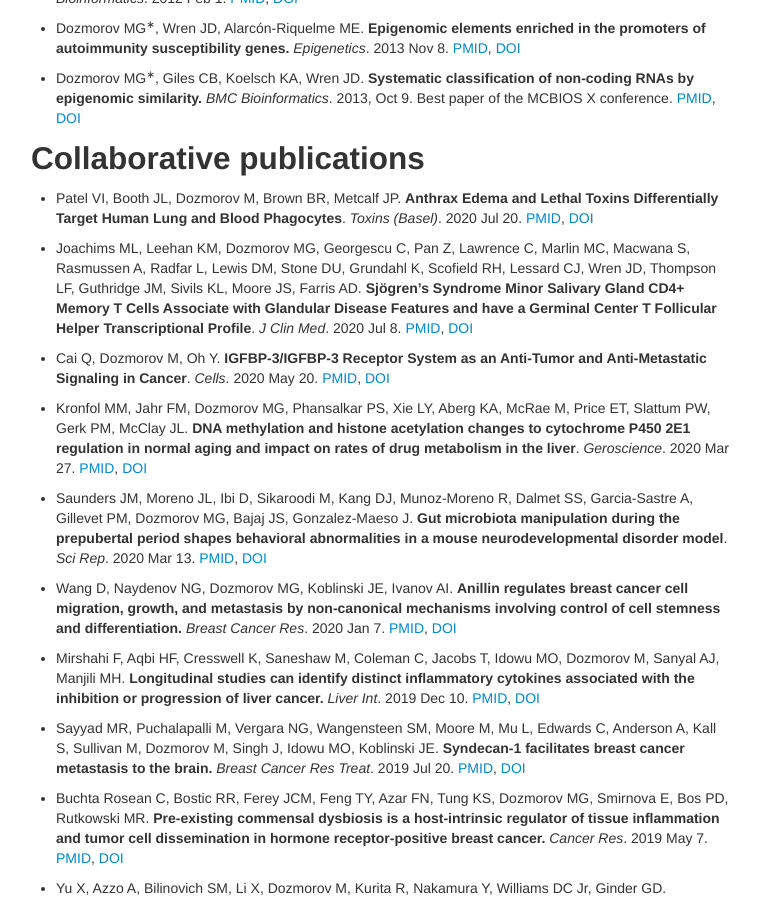
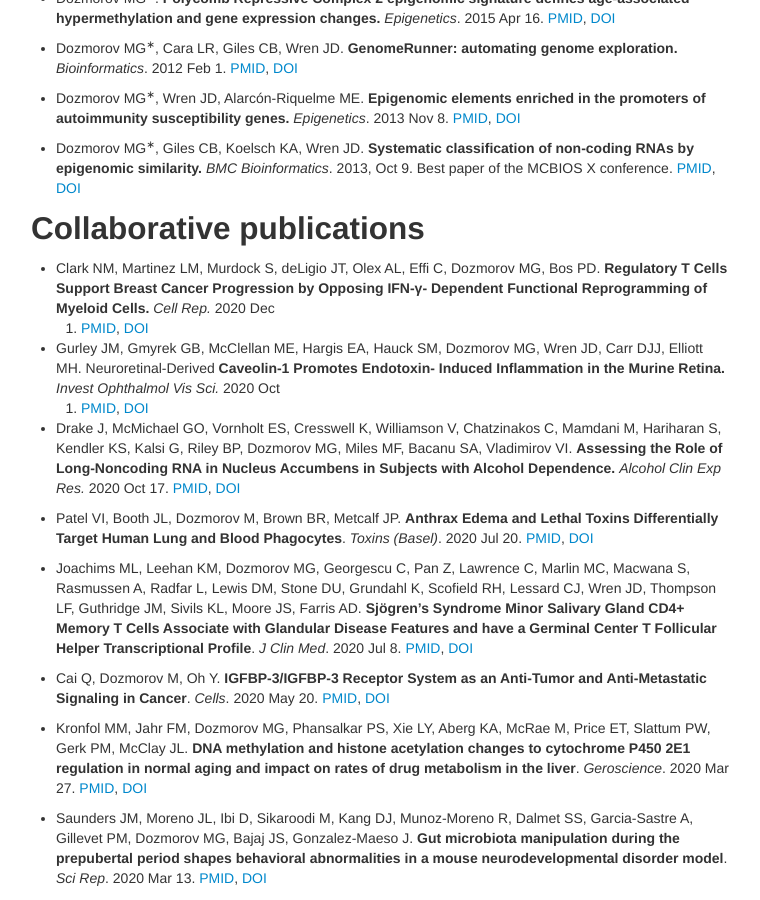
Before and after one commit to dozmorovlab/dozmorovlab.github.io, a Jekyll site: the page built from 02-pubs.md, in a window 1280 px wide and 900 px high, scrolled down 1124 px. Shown: the whole window, without its empty margins (259-1019 px from the left). Built offline with Jekyll 4.4.1, drawn with Linux system fonts in a browser that asks for light colours; comment, search, counter and statistics services are not loaded; some of the changed text lies outside the part shown.

Commit message:
Update pubs

```diff
--- a/02-pubs.md
+++ b/02-pubs.md
@@ -15,6 +15,8 @@ permalink: "publications.html"
 [ORCID](https://orcid.org/0000-0002-0086-8358)
 
 ## Group publications
+
+- Dozmorov MG<sup>&lowast;</sup>, Cresswell KG, Bacanu SA, Craver C, Reimers M, Kendler KS. **A method for estimating coherence of molecular mechanisms in major human disease and traits.** _BMC Bioinformatics._ 2020 Oct 21. [PMID](http://www.ncbi.nlm.nih.gov/pubmed/33087046), [DOI](https://doi.org/10.1186/s12859-020-03821-x) <span data-badge-type="4" data-doi="10.1186/s12859-020-03821-x" data-hide-no-mentions="true" class="altmetric-embed"> </span>
 
 - Stilianoudakis S, Dozmorov MG<sup>&lowast;</sup>. **preciseTAD: A machine learning framework for precise 3D domain boundary prediction at base-level resolution** _bioRxiv_ (September 4, 2020). [DOI](https://doi.org/10.1101/2020.09.03.282186) <span data-badge-type="4" data-doi="10.1101/2020.09.03.282186" data-hide-no-mentions="true" class="altmetric-embed"> </span>
 
@@ -53,6 +55,18 @@ permalink: "publications.html"
 - Dozmorov MG<sup>&lowast;</sup>, Giles CB, Koelsch KA, Wren JD. **Systematic classification of non-coding RNAs by epigenomic similarity.** _BMC Bioinformatics_. 2013, Oct 9. Best paper of the MCBIOS X conference. [PMID](http://www.ncbi.nlm.nih.gov/pubmed/24267974), [DOI](https://doi.org/10.1186/1471-2105-14-S14-S2) <span data-badge-type="4" data-doi="10.1186/1471-2105-14-S14-S2" data-hide-no-mentions="true" class="altmetric-embed"> </span>
 
 ## Collaborative publications
+
+- Clark NM, Martinez LM, Murdock S, deLigio JT, Olex AL, Effi C, Dozmorov MG,
+Bos PD. **Regulatory T Cells Support Breast Cancer Progression by Opposing IFN-γ-
+Dependent Functional Reprogramming of Myeloid Cells.** _Cell Rep._ 2020 Dec
+8. [PMID](http://www.ncbi.nlm.nih.gov/pubmed/33296659), [DOI](https://doi.org/10.1016/j.celrep.2020.108482) <span data-badge-type="4" data-doi="10.1016/j.celrep.2020.108482" data-hide-no-mentions="true" class="altmetric-embed"> </span>
+
+- Gurley JM, Gmyrek GB, McClellan ME, Hargis EA, Hauck SM, Dozmorov MG, Wren
+JD, Carr DJJ, Elliott MH. Neuroretinal-Derived **Caveolin-1 Promotes Endotoxin-
+Induced Inflammation in the Murine Retina.** _Invest Ophthalmol Vis Sci._ 2020 Oct
+1. [PMID](http://www.ncbi.nlm.nih.gov/pubmed/33079993), [DOI](https://doi.org/10.1167/iovs.61.12.19) <span data-badge-type="4" data-doi="10.1167/iovs.61.12.19" data-hide-no-mentions="true" class="altmetric-embed"> </span>
+
+- Drake J, McMichael GO, Vornholt ES, Cresswell K, Williamson V, Chatzinakos C, Mamdani M, Hariharan S, Kendler KS, Kalsi G, Riley BP, Dozmorov MG, Miles MF, Bacanu SA, Vladimirov VI. **Assessing the Role of Long-Noncoding RNA in Nucleus Accumbens in Subjects with Alcohol Dependence.** _Alcohol Clin Exp Res._ 2020 Oct 17. [PMID](http://www.ncbi.nlm.nih.gov/pubmed/33067813), [DOI](https://doi.org/10.1111/acer.14479) <span data-badge-type="4" data-doi="10.1111/acer.14479" data-hide-no-mentions="true" class="altmetric-embed"> </span>
 
 - Patel VI, Booth JL, Dozmorov M, Brown BR, Metcalf JP. **Anthrax Edema and Lethal Toxins Differentially Target Human Lung and Blood Phagocytes**. _Toxins (Basel)_. 2020 Jul 20. [PMID](http://www.ncbi.nlm.nih.gov/pubmed/32698436), [DOI](https://doi.org/10.3390/toxins12070464) <span data-badge-type="4" data-doi="10.3390/toxins12070464" data-hide-no-mentions="true" class="altmetric-embed"> </span>
 
```
